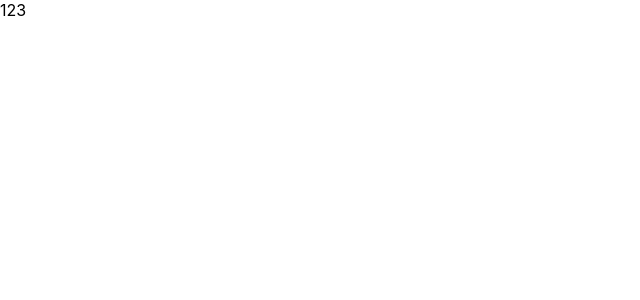
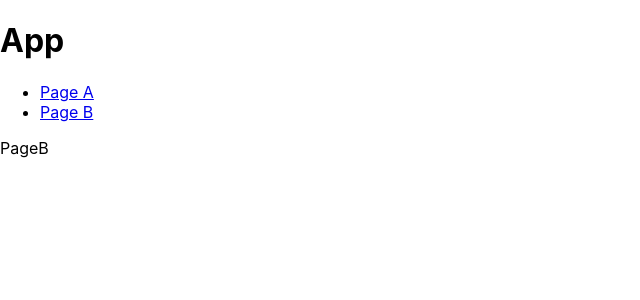
Before and after one commit to yaoguiLee/yh_react_admin, a React (Create React App) app: page /pageb in a window 1280 px wide. Shown: the top 300 px of the page, without its empty margins (0-640 px from the left). Built offline with nearby package versions, Linux system fonts and the light colour scheme.

Commit message:
学习router添加文件

```diff
--- a/src/App.js
+++ b/src/App.js
@@ -1,11 +1,20 @@
 import React, { Component } from 'react';
-import logo from './logo.svg';
-
+import { Switch, Route, Link } from 'react-router-dom'
+import PageA from './pages/PageA'
+import PageB from './pages/PageB'
 class App extends Component {
   render() {
     return (
       <div>
-        123
+        <h1>App</h1>
+        <ul>
+          <li><Link to="/pagea">Page A</Link></li>
+          <li><Link to="/pageb">Page B</Link></li>
+        </ul>
+        <Switch>
+          <Route path="/pagea" component={ PageA }></Route>
+          <Route path="/pageb" component={ PageB }></Route>
+        </Switch>
       </div>
     );
   }
--- a/src/index.js
+++ b/src/index.js
@@ -3,8 +3,13 @@ import ReactDOM from 'react-dom';
 import './index.css';
 import App from './App';
 import * as serviceWorker from './serviceWorker';
+import { BrowserRouter } from 'react-router-dom'
 
-ReactDOM.render(<App />, document.getElementById('root'));
+ReactDOM.render(
+<BrowserRouter>
+  <App />
+</BrowserRouter>
+, document.getElementById('root'));
 
 // If you want your app to work offline and load faster, you can change
 // unregister() to register() below. Note this comes with some pitfalls.
--- /dev/null
+++ b/src/pages/PageA.js
@@ -0,0 +1,11 @@
+import React, { Component } from 'react'
+
+export default class pageA extends Component {
+  render() {
+    return (
+      <div>
+        PageA
+      </div>
+    )
+  }
+}
--- /dev/null
+++ b/src/pages/PageB.js
@@ -0,0 +1,11 @@
+import React, { Component } from 'react'
+
+export default class PageB extends Component {
+  render() {
+    return (
+      <div>
+        PageB
+      </div>
+    )
+  }
+}
```
